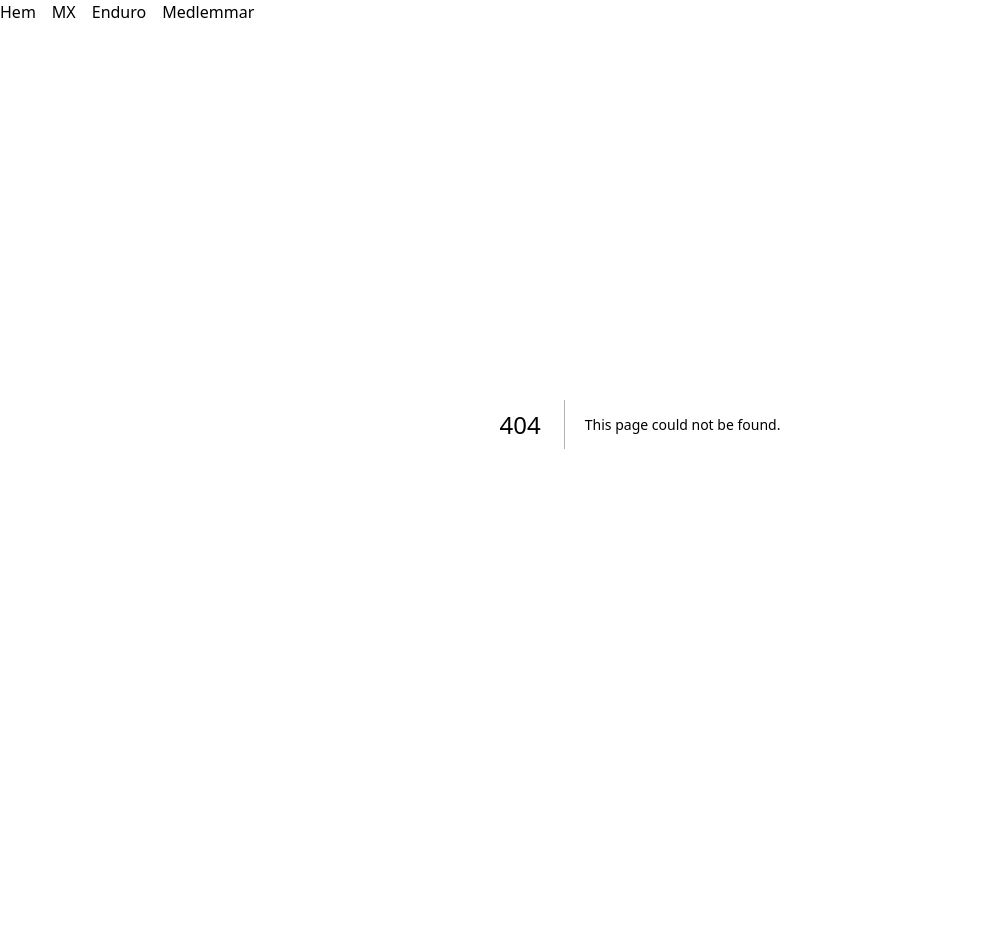
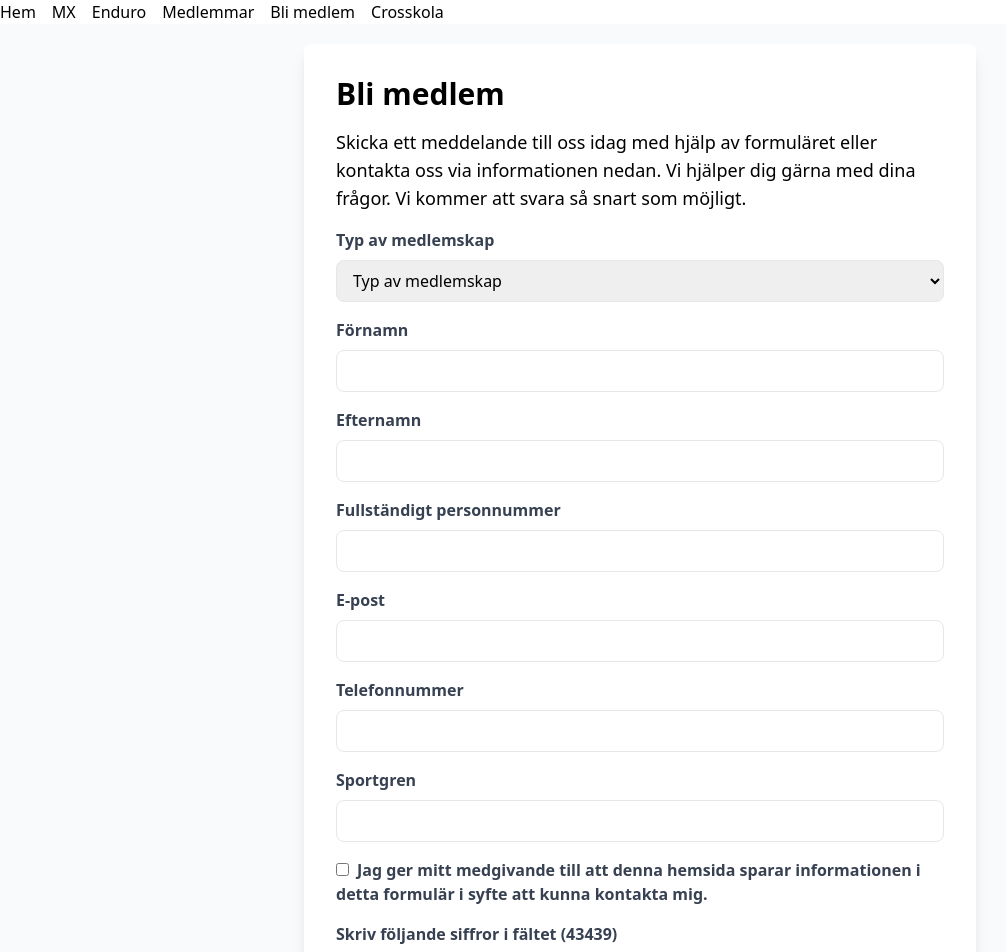
Before and after one commit to MikaelaMathisson/Examensarbete, a Next.js app: page /medlem in a window 1280 px wide. Before the commit this address had no page. Shown: the top 952 px of the page, without its empty margins (0-1006 px from the left). Before the commit the page ends 824 px from the top, so only its background shows below. Built offline with nearby package versions, Linux system fonts and the light colour scheme.

Commit message:
change of navbar and bli medlem site

```diff
--- a/app/components/Navbar.js
+++ b/app/components/Navbar.js
@@ -17,6 +17,12 @@ const Navbar = () => {
         <Link href="/medlemmar" className="mr-4">
           Medlemmar
         </Link>
+        <Link href="/medlem" className="mr-4">
+          Bli medlem
+        </Link>
+        <Link href="/crosskola" className="mr-4">
+          Crosskola
+        </Link>
       </h1>
     </nav>
   );
--- /dev/null
+++ b/app/crosskola/page.js
@@ -0,0 +1,7 @@
+import React from "react";
+
+const page = () => {
+  return <div>Crosskola</div>;
+};
+
+export default page;
--- /dev/null
+++ b/app/medlem/page.js
@@ -0,0 +1,207 @@
+"use client";
+import React, { useState } from "react";
+
+const Page = () => {
+  const [formData, setFormData] = useState({
+    membershipType: "",
+    firstName: "",
+    lastName: "",
+    personalNumber: "",
+    email: "",
+    phone: "",
+    sport: "",
+    consent: false,
+    verification: "",
+  });
+
+  const handleChange = (e) => {
+    const { name, value, type, checked } = e.target;
+    setFormData({
+      ...formData,
+      [name]: type === "checkbox" ? checked : value,
+    });
+  };
+
+  const handleSubmit = (e) => {
+    e.preventDefault();
+    // Hantera formulärinlämning här
+    console.log("Form data submitted:", formData);
+  };
+
+  return (
+    <div className="flex justify-center items-center min-h-screen bg-gray-50 p-5 font-sans">
+      <div className="bg-white shadow-lg rounded-lg p-8 max-w-2xl w-full">
+        <h1 className="text-3xl font-bold mb-4">Bli medlem</h1>
+        <p className="text-lg mb-4">
+          Skicka ett meddelande till oss idag med hjälp av formuläret eller
+          kontakta oss via informationen nedan. Vi hjälper dig gärna med dina
+          frågor. Vi kommer att svara så snart som möjligt.
+        </p>
+        <form onSubmit={handleSubmit}>
+          <div className="mb-4">
+            <label
+              className="block text-gray-700 font-bold mb-2"
+              htmlFor="membershipType"
+            >
+              Typ av medlemskap
+            </label>
+            <select
+              id="membershipType"
+              name="membershipType"
+              value={formData.membershipType}
+              onChange={handleChange}
+              className="w-full px-3 py-2 border rounded-lg"
+              required
+            >
+              <option value="">Typ av medlemskap</option>
+              <option value="familjemedlemskap">Familjemedlemskap</option>
+              <option value="stödmedlem">Stödmedlem</option>
+              <option value="enskild medlem">Enskild medlem</option>
+            </select>
+          </div>
+          <div className="mb-4">
+            <label
+              className="block text-gray-700 font-bold mb-2"
+              htmlFor="firstName"
+            >
+              Förnamn
+            </label>
+            <input
+              type="text"
+              id="firstName"
+              name="firstName"
+              value={formData.firstName}
+              onChange={handleChange}
+              className="w-full px-3 py-2 border rounded-lg"
+              required
+            />
+          </div>
+          <div className="mb-4">
+            <label
+              className="block text-gray-700 font-bold mb-2"
+              htmlFor="lastName"
+            >
+              Efternamn
+            </label>
+            <input
+              type="text"
+              id="lastName"
+              name="lastName"
+              value={formData.lastName}
+              onChange={handleChange}
+              className="w-full px-3 py-2 border rounded-lg"
+              required
+            />
+          </div>
+          <div className="mb-4">
+            <label
+              className="block text-gray-700 font-bold mb-2"
+              htmlFor="personalNumber"
+            >
+              Fullständigt personnummer
+            </label>
+            <input
+              type="text"
+              id="personalNumber"
+              name="personalNumber"
+              value={formData.personalNumber}
+              onChange={handleChange}
+              className="w-full px-3 py-2 border rounded-lg"
+              required
+            />
+          </div>
+          <div className="mb-4">
+            <label
+              className="block text-gray-700 font-bold mb-2"
+              htmlFor="email"
+            >
+              E-post
+            </label>
+            <input
+              type="email"
+              id="email"
+              name="email"
+              value={formData.email}
+              onChange={handleChange}
+              className="w-full px-3 py-2 border rounded-lg"
+              required
+            />
+          </div>
+          <div className="mb-4">
+            <label
+              className="block text-gray-700 font-bold mb-2"
+              htmlFor="phone"
+            >
+              Telefonnummer
+            </label>
+            <input
+              type="tel"
+              id="phone"
+              name="phone"
+              value={formData.phone}
+              onChange={handleChange}
+              className="w-full px-3 py-2 border rounded-lg"
+              required
+            />
+          </div>
+          <div className="mb-4">
+            <label
+              className="block text-gray-700 font-bold mb-2"
+              htmlFor="sport"
+            >
+              Sportgren
+            </label>
+            <input
+              type="text"
+              id="sport"
+              name="sport"
+              value={formData.sport}
+              onChange={handleChange}
+              className="w-full px-3 py-2 border rounded-lg"
+              required
+            />
+          </div>
+          <div className="mb-4">
+            <label className="block text-gray-700 font-bold mb-2">
+              <input
+                type="checkbox"
+                name="consent"
+                checked={formData.consent}
+                onChange={handleChange}
+                className="mr-2 leading-tight"
+                required
+              />
+              Jag ger mitt medgivande till att denna hemsida sparar
+              informationen i detta formulär i syfte att kunna kontakta mig.
+            </label>
+          </div>
+          <div className="mb-4">
+            <label
+              className="block text-gray-700 font-bold mb-2"
+              htmlFor="verification"
+            >
+              Skriv följande siffror i fältet (43439)
+            </label>
+            <input
+              type="text"
+              id="verification"
+              name="verification"
+              value={formData.verification}
+              onChange={handleChange}
+              className="w-full px-3 py-2 border rounded-lg"
+              required
+            />
+          </div>
+          <button
+            type="submit"
+            className="w-full py-2 bg-blue-600 text-white font-semibold rounded-lg hover:bg-blue-700 transition duration-300"
+          >
+            Skicka ansökan
+          </button>
+        </form>
+      </div>
+    </div>
+  );
+};
+
+export default Page;
```
